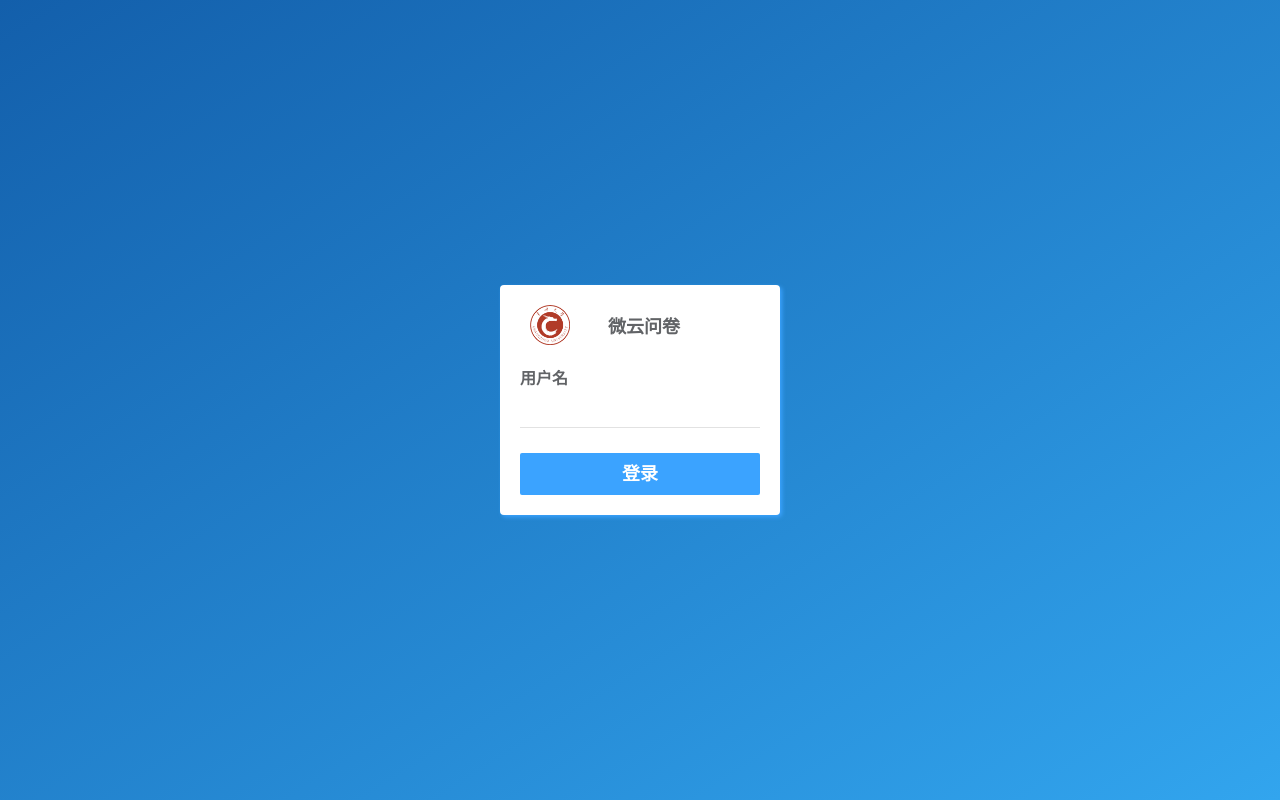
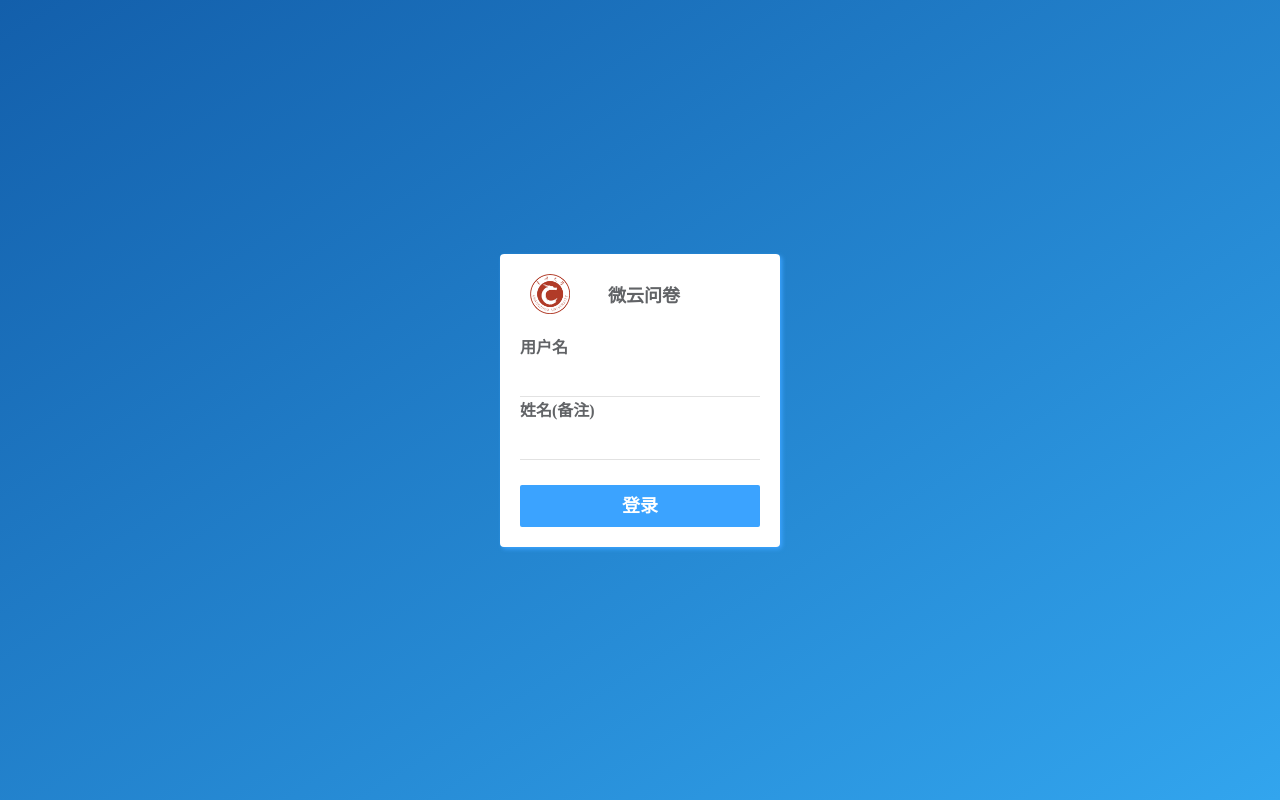
Before and after one commit to scruel/marker-system, a Vue app: page / in a window 1280 px wide. Built offline with nearby package versions, Linux system fonts and the light colour scheme.

Commit message:
增加备注输入框

```diff
--- a/src/App.vue
+++ b/src/App.vue
@@ -383,6 +383,7 @@ export default {
 
       const { pointer, words, word, token } = this;
 
+      // 直接 return 是啥意思?
       if (pointer >= words.length) {
         return;
       }
@@ -482,6 +483,7 @@ export default {
     async onNetworkLogin(username) {
       const { data } = await login({
         username,
+        name,
       }).catch(error => {
         this.message = '抱歉，你无权进行数据标记';
         this.$refs.tip.handlerError();
--- a/src/components/login-container.vue
+++ b/src/components/login-container.vue
@@ -17,6 +17,11 @@
           type="text"
           v-model="student"
         >
+        <span>姓名(备注)</span>
+        <input
+          type="text"
+          v-model="name"
+        >
       </div>
       <div
         class="button-item"
@@ -33,6 +38,7 @@ export default {
   data() {
     return {
       student: '',
+      name: '',
     };
   },
 
@@ -49,7 +55,7 @@ export default {
 
       if (!student) {
         this.$emit('error', {
-          message: '请输入学号 ！',
+          message: '请输入用户名 ！',
         });
 
         return;
```
